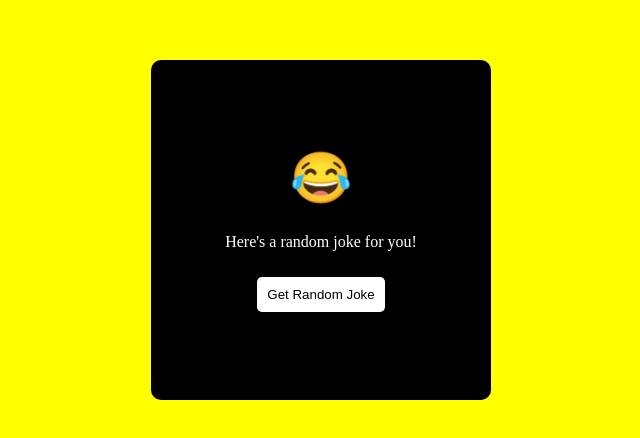
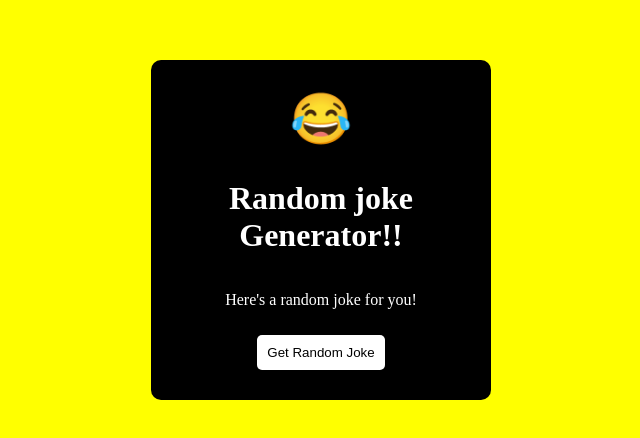
Before and after one commit to venkatthirupathi/randomjokegenerator, a plain HTML site: page index.html in a window 1280 px wide. Shown: the part 170-608 px from the top of the page, without its empty margins (319-959 px from the left). Drawn offline with Linux system fonts and the light colour scheme; no server answers.

Commit message:
Update index.html,99

```diff
--- a/index.html
+++ b/index.html
@@ -10,6 +10,8 @@
     <div class="container">
         <div class="box">
             <div class="smiley">&#128514;</div>
+            <h1>Random joke Generator!!
+            </h1>
             <p id="jokegenerator">Here's a random joke for you!</p>
             <button id="btn">Get Random Joke</button>
         </div>
```
